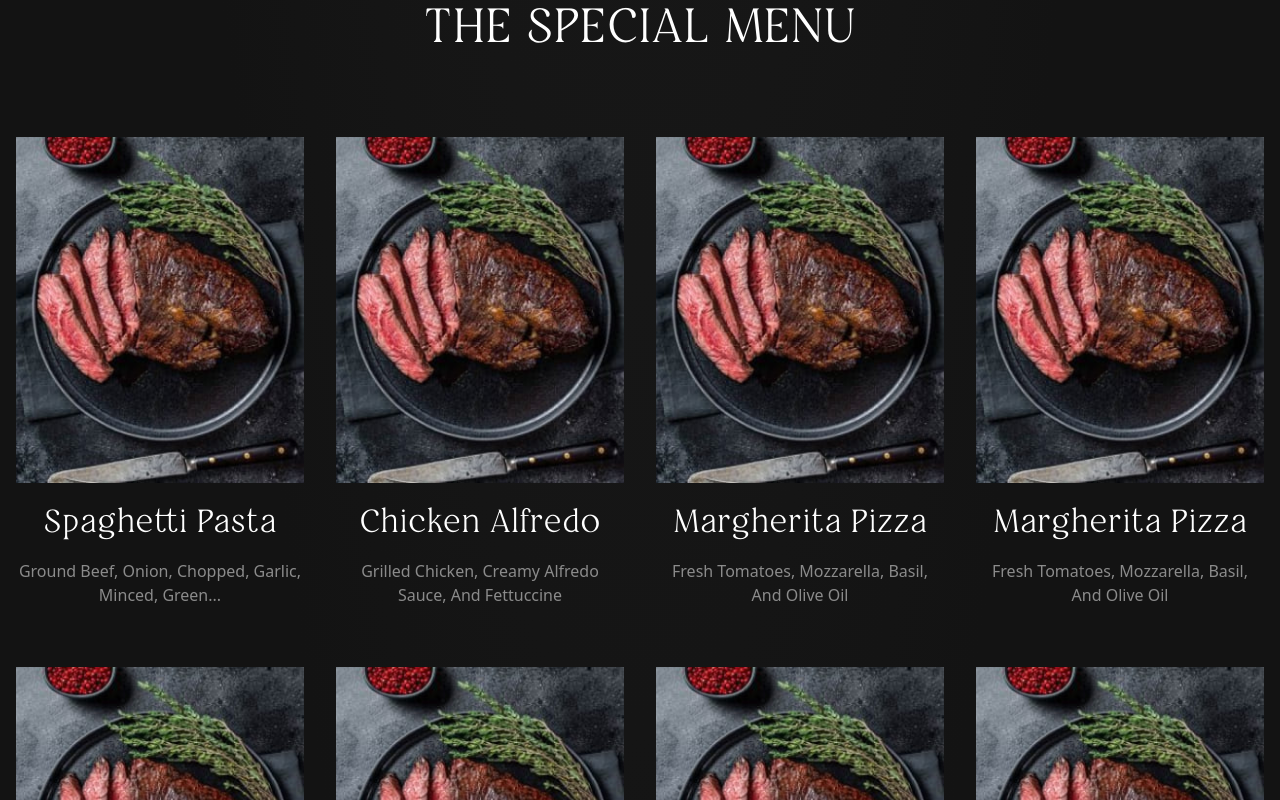
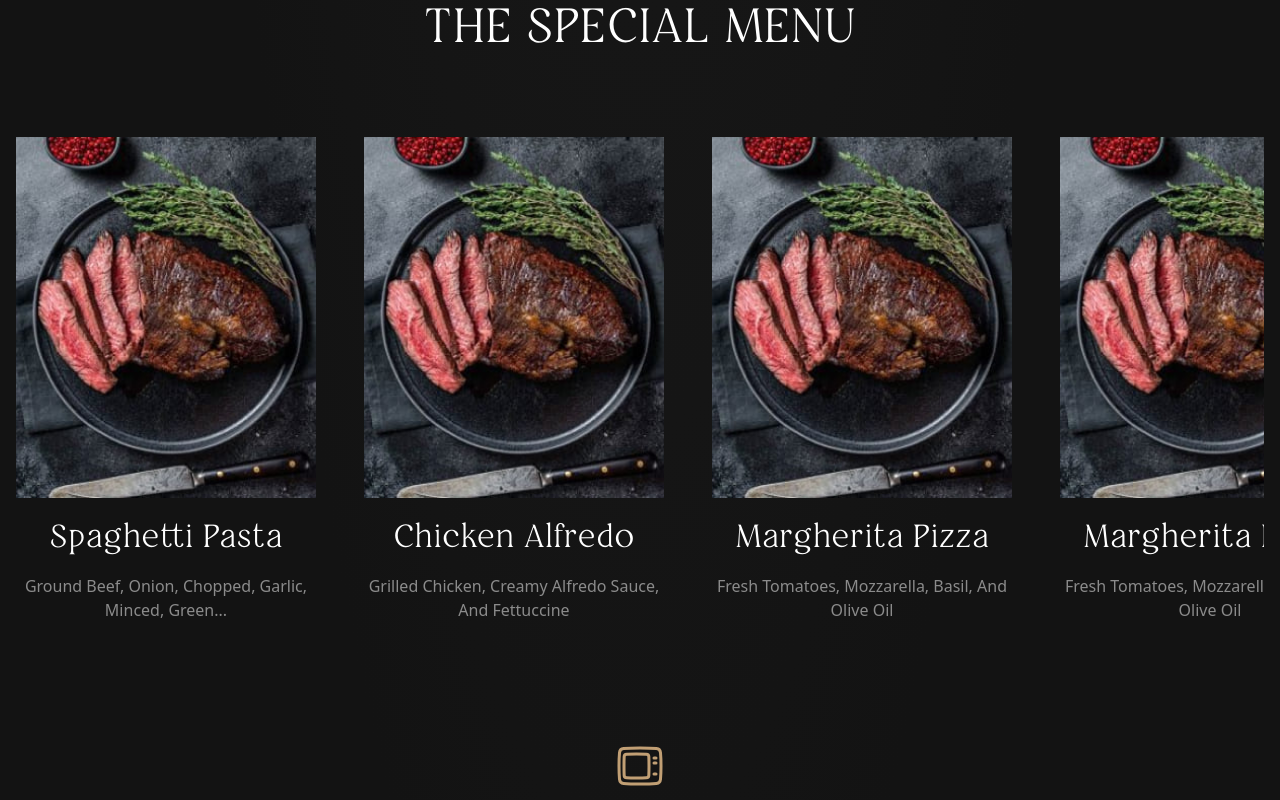
Before and after one commit to Safeya-Yasien/the-chef-show, a React (Vite) app: page / in a window 1280 px wide. Shown: the part 3000-3800 px from the top of the page. Built offline with nearby package versions, Linux system fonts and the light colour scheme.

Commit message:
update 5 files

```diff
--- a/package.json
+++ b/package.json
@@ -15,7 +15,7 @@
     "@radix-ui/react-slot": "^1.1.1",
     "class-variance-authority": "^0.7.1",
     "clsx": "^2.1.1",
-    "embla-carousel-react": "^8.5.1",
+    "embla-carousel-react": "^8.5.2",
     "lucide-react": "^0.469.0",
     "motion": "^11.18.0",
     "react": "^18.3.1",
--- a/src/components/specialMenu/SpecialMenu.tsx
+++ b/src/components/specialMenu/SpecialMenu.tsx
@@ -2,6 +2,14 @@ import { CustomTitle } from "../shared";
 import servingDome from "../../assets/images/servingDome.svg";
 import menu2 from "../../assets/images/menu2.jpg";
 import { Link } from "react-router-dom";
+
+import {
+  Carousel,
+  CarouselContent,
+  CarouselItem,
+  CarouselNext,
+  CarouselPrevious,
+} from "@/components/ui/carousel";
 
 const products = [
   {
@@ -58,18 +66,26 @@ const SpecialMenu = () => {
           />
         </div>
 
-        {/* products */}
-        <div className="grid grid-cols-1 md:grid-cols-2 lg:grid-cols-3 xl:grid-cols-4 gap-8 gap-y-[60px]">
-          {/* single product */}
+        <Carousel
+          opts={{
+            align: "start",
+          }}
+          className="w-full "
+        >
+          <CarouselContent className="gap-8">
             {products.map((product, index) => (
+              <CarouselItem key={index} className="md:basis-1/3 lg:basis-1/4">
                 <ProductCard
-              key={index}
                   imgSrc={product.imgSrc}
                   title={product.title}
                   description={product.description}
                 />
+              </CarouselItem>
             ))}
-        </div>
+          </CarouselContent>
+          <CarouselPrevious />
+          <CarouselNext />
+        </Carousel>
       </div>
     </section>
   );
```
Also changed, not shown: 1 other file (tests, documents, lock files or other folders). Lines whose indentation alone changed are shown as unchanged.
